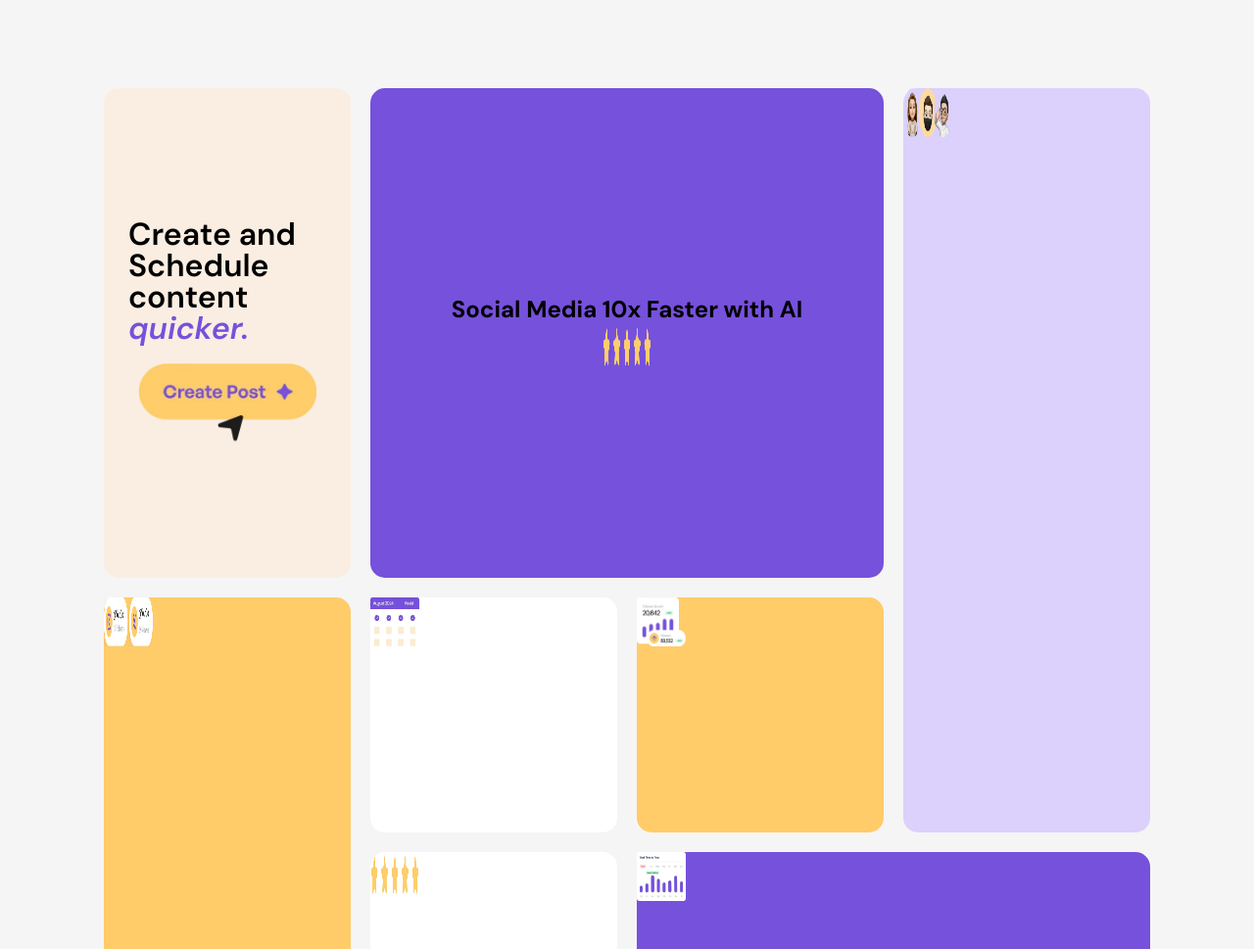
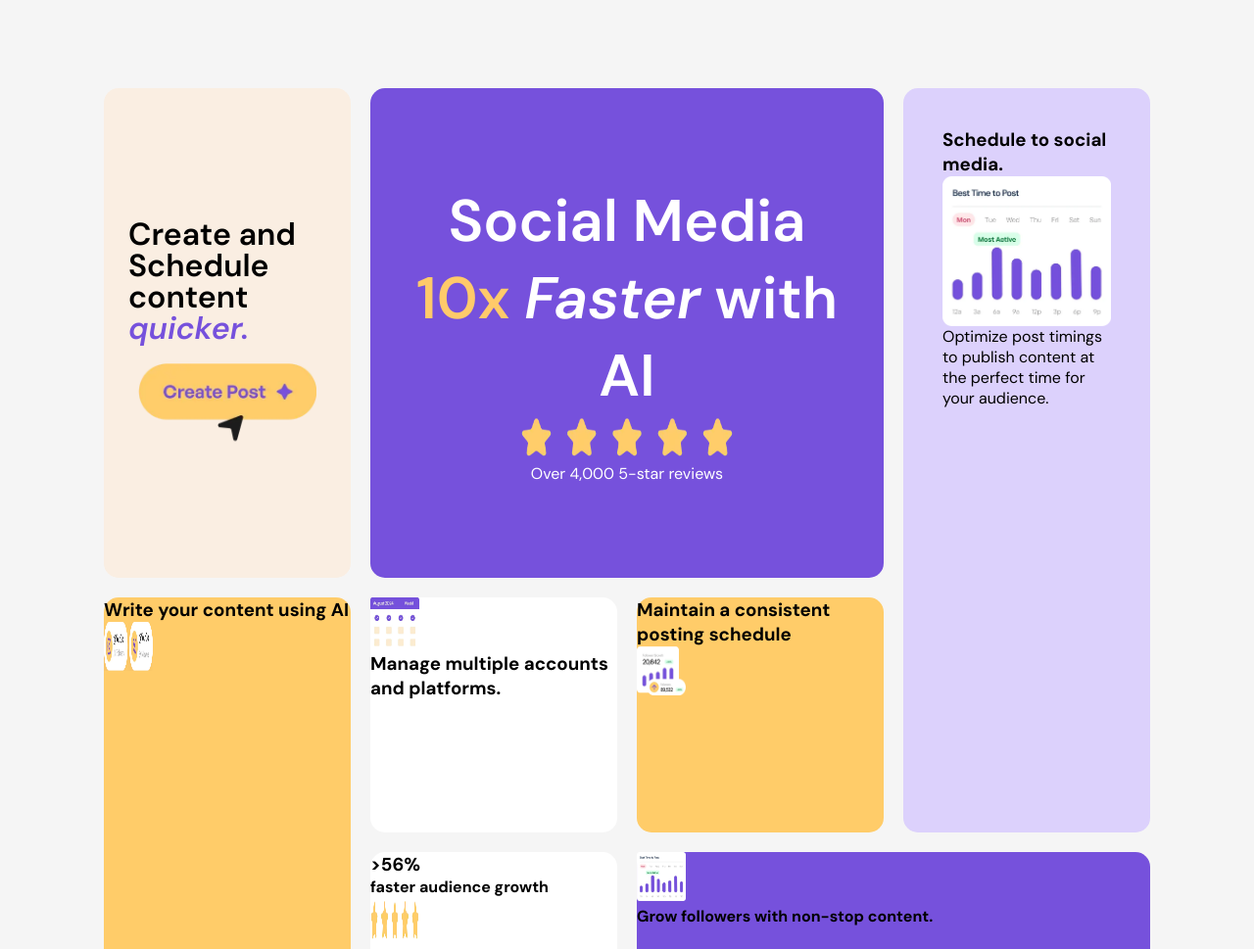
Before and after one commit to EvansKabubii/Bento-Grid, a plain HTML site: page index.html in a window 1280 px wide. Shown: the top 969 px of the page at 98% size. Drawn offline with Linux system fonts and the light colour scheme.

Commit message:
lots of stuff

```diff
--- a/Style.css
+++ b/Style.css
@@ -59,12 +59,48 @@ body {
     flex-direction: column;
     justify-content: center;
     align-items: center;
+    padding: 40px;
+}
+
+.pic2 h2 {
+    font-size: 60px;
+    text-align: center;
+    color: white;
+    font-weight: 600;
+}
+
+.pic2 h2 span {
+    color: #ffca6a;
+}
+
+.pic2 h2 #italy{
+    font-style: italic;
+    color: white;
+}
+.pic2 img {
+    width: 50%;
+}
+
+.pic2 p {
+    color: white;
 }
 
 .pic3 {
     grid-row: span 3;
     grid-column: span 1;
     background-color: #DCD1FC;
+    display: flex;
+    justify-content: flex-start;
+    align-items: center;
+    flex-direction: column;
+    overflow: hidden;
+    padding: 40px;
+
+}
+
+.pic3 img {
+    width: 100%;
+    height: auto;
 }
 
 
--- a/index.html
+++ b/index.html
@@ -19,26 +19,40 @@
         <img src="images/illustration-create-post.webp" alt="" />
       </div>
       <div class="pic2">
-        <h2>Social Media 10x Faster with AI</h2>
+        <h2>
+          Social Media <span>10x</span> <span id="italy">Faster</span> with AI
+        </h2>
         <img src="images/illustration-five-stars.webp" alt="" />
+        <p>Over 4,000 5-star reviews</p>
       </div>
       <div class="pic3">
-        <img src="images/illustration-audience-growth.webp" alt="" />
+        <h3>Schedule to social media.</h3>
+        <img src="images/illustration-schedule-posts.webp" alt="" />
+        <p>
+          Optimize post timings to publish content at the perfect time for your
+          audience.
+        </p>
       </div>
       <div class="pic4">
+        <h3>Write your content using AI</h3>
         <img src="images/illustration-multiple-platforms.webp" alt="" />
       </div>
       <div class="pic5">
         <img src="images/illustration-consistent-schedule.webp" alt="" />
+        <h3>Manage multiple accounts and platforms.</h3>
       </div>
       <div class="pic6">
+        <h3>Maintain a consistent posting schedule</h3>
         <img src="images/illustration-grow-followers.webp" alt="" />
       </div>
       <div class="pic7">
+        <h3>>56%</h3>
+        <h4>faster audience growth</h4>
         <img src="images/illustration-five-stars.webp" alt="" />
       </div>
       <div class="pic8">
         <img src="images/illustration-schedule-posts.webp" alt="" />
+        <h4>Grow followers with non-stop content.</h4>
       </div>
     </div>
   </body>
```
